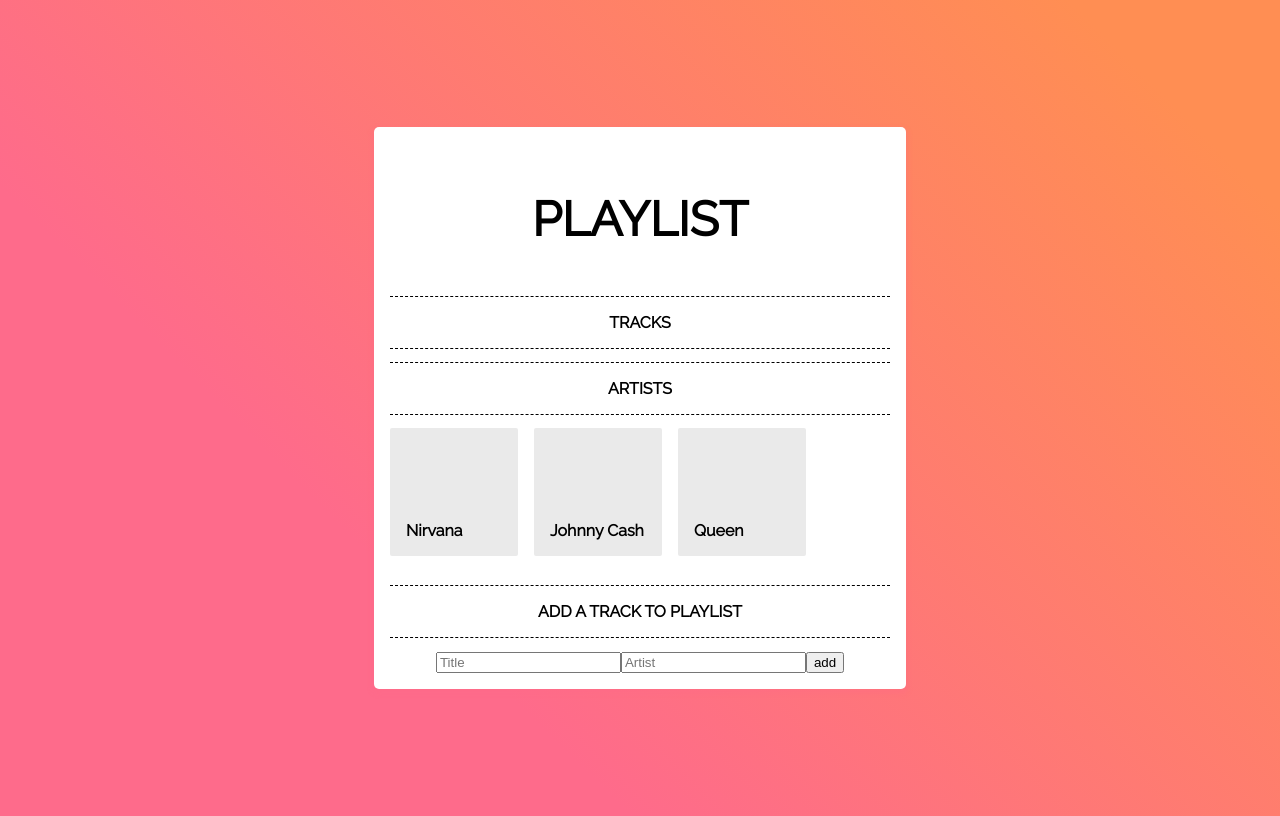
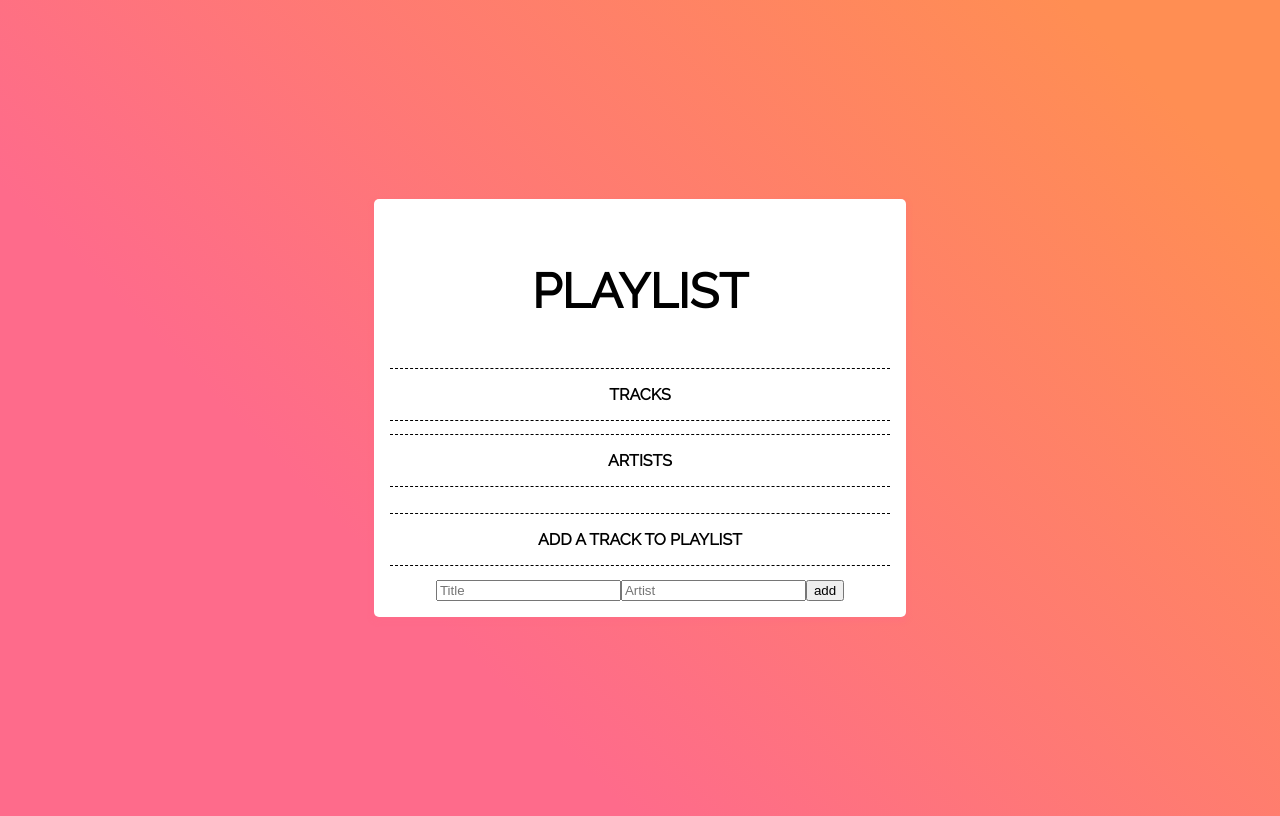
Before and after one commit to paulroho/ngTraining-store, an Angular app: page / in a window 1280 px wide. Built offline with nearby package versions, Linux system fonts and the light colour scheme.

Commit message:
Bring artist list to life

```diff
--- a/src/app/artist-list/artist-list.component.ts
+++ b/src/app/artist-list/artist-list.component.ts
@@ -1,11 +1,14 @@
 import { Component } from '@angular/core';
+import { BehaviorSubject, Observable } from 'rxjs';
+import { map } from 'rxjs/operators';
+import Store from '../store/store';
 
 @Component({
   selector: 'app-artist-list',
   template: `
     <h2>Artists</h2>
     <div class="artist-list">
-      <div class="item" *ngFor="let artist of artists">
+      <div class="item" *ngFor="let artist of artists$ | async">
         <b>{{ artist }}</b>
       </div>
     </div>
@@ -13,5 +16,10 @@ import { Component } from '@angular/core';
   styles: []
 })
 export class ArtistListComponent {
-  public artists = ['Nirvana', 'Johnny Cash', 'Queen'];
+  public artists$ : Observable<string[]>;
+
+  constructor(private store: Store) {
+    const tracks$ = this.store.select(state => state.tracks);
+    this.artists$ = tracks$.pipe(map(tracks => [...new Set(tracks.map(track => track.artist))]));
+  }
 }
```
